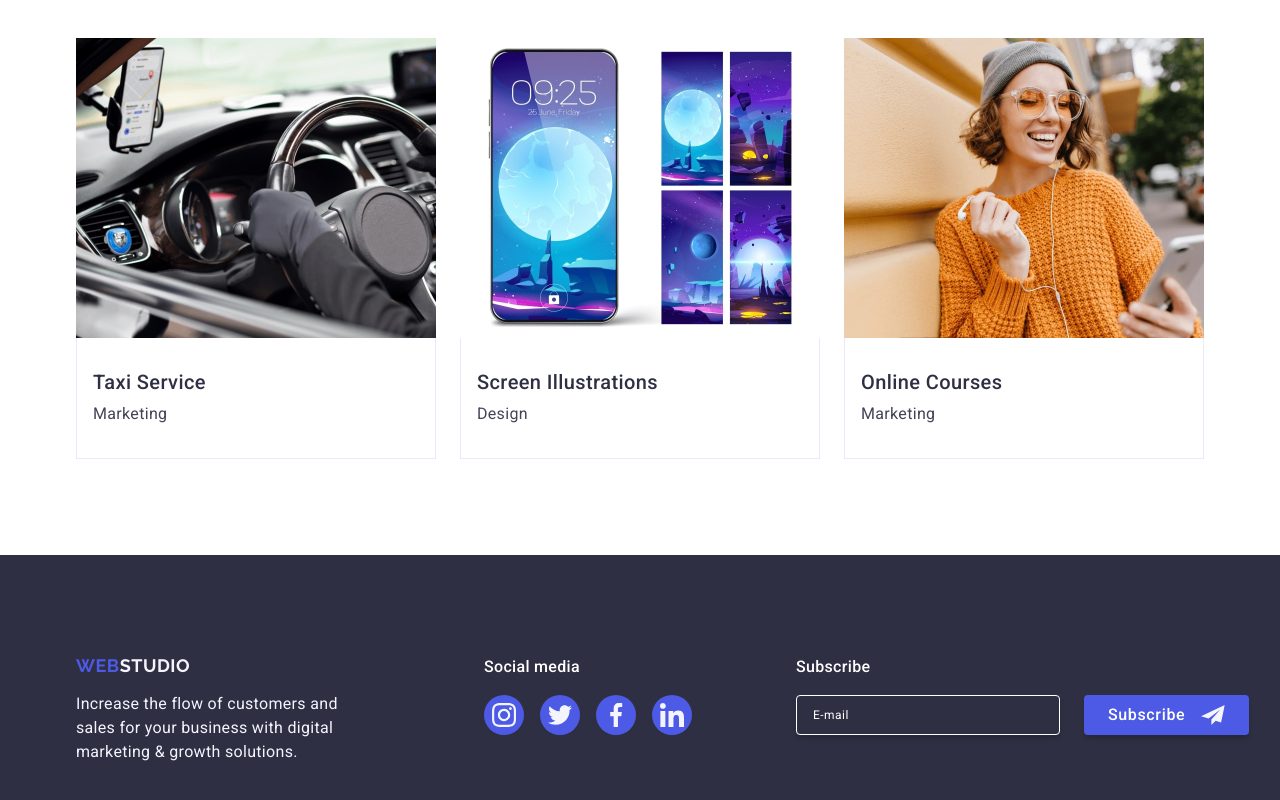
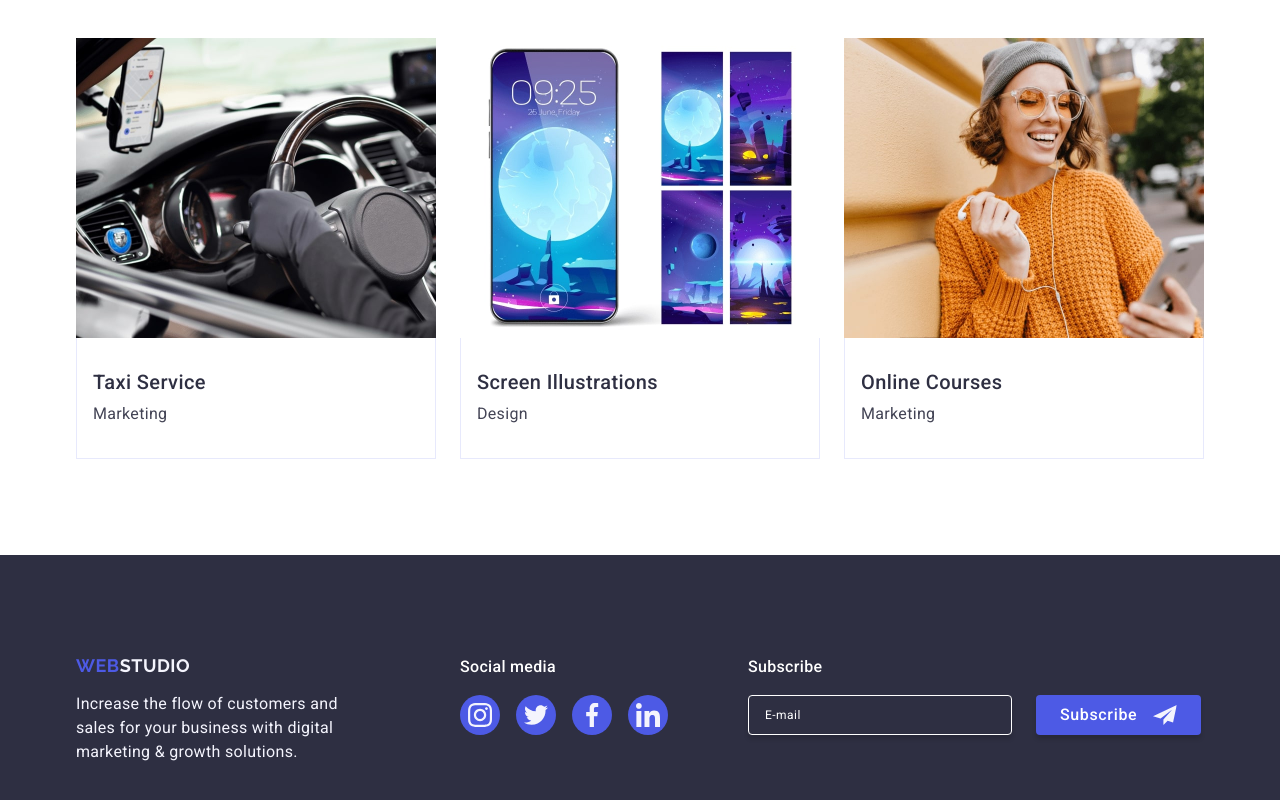
Before and after one commit to MelnychenkoT/goit-markup-hw-06, a plain HTML site: page index.html in a window 1280 px wide. Shown: the part 2460-3260 px from the top of the page. Drawn offline with nearby package versions, Linux system fonts and the light colour scheme.

Commit message:
mobile first

```diff
--- a/css/styles.css
+++ b/css/styles.css
@@ -927,6 +927,7 @@ img {
   display: flex;
   align-items: center;
   flex-wrap: wrap;
+  gap: 16px;
 }
 
 .footer-form-text {
@@ -1046,6 +1047,7 @@ img {
   .footer-container {
     flex-wrap: nowrap;
     margin: 0 auto;
+    gap: 0;
   }
 
   .footer-block {
```
